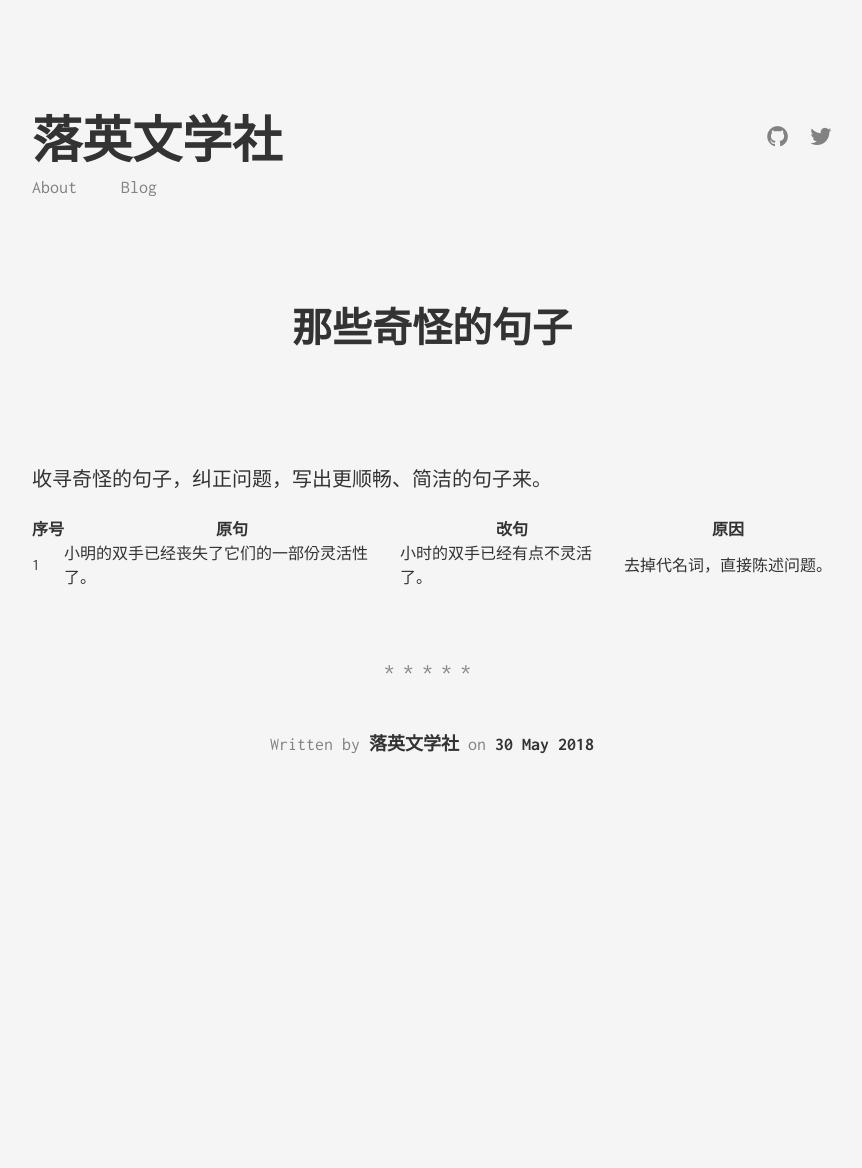
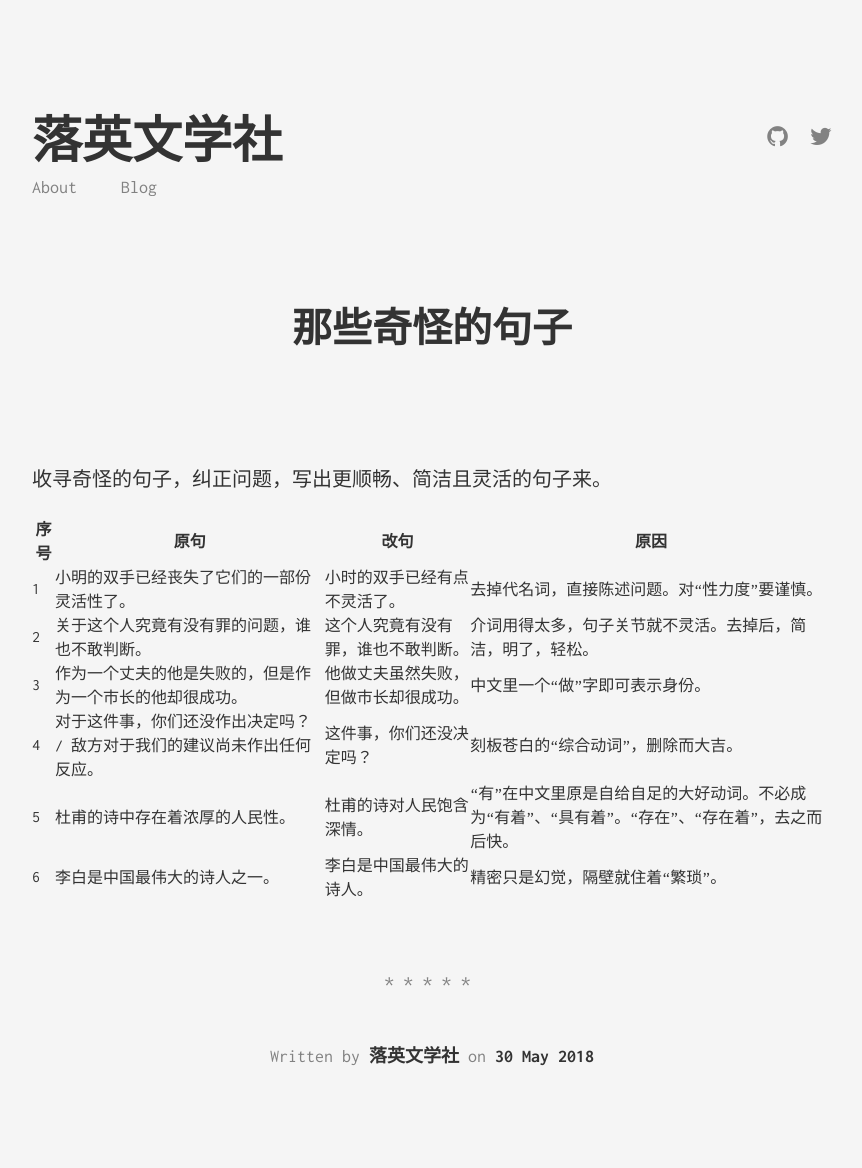
Before and after one commit to wwq0327/writing_class, a Jekyll site: the page built from _posts/2018-05-30-juziji.md, in a window 1280 px wide. Shown: the whole page, without its empty margins (208-1070 px from the left). Built offline with Jekyll 4.4.1, drawn with Linux system fonts in a browser that asks for light colours; before the commit the page ends 900 px from its top, so only the background shows below that.

Commit message:
修改。

```diff
--- a/_posts/2018-05-30-juziji.md
+++ b/_posts/2018-05-30-juziji.md
@@ -4,8 +4,13 @@ title: 那些奇怪的句子
 description: 收录平时用法奇怪的句子。
 keywords: [句子]
 ---
-收寻奇怪的句子，纠正问题，写出更顺畅、简洁的句子来。
+收寻奇怪的句子，纠正问题，写出更顺畅、简洁且灵活的句子来。
 
 序号 | 原句 | 改句 | 原因
 ---- | ---- | ---- | ----
-1 | 小明的双手已经丧失了它们的一部份灵活性了。 | 小时的双手已经有点不灵活了。 | 去掉代名词，直接陈述问题。
+1 | 小明的双手已经丧失了它们的一部份灵活性了。 | 小时的双手已经有点不灵活了。 | 去掉代名词，直接陈述问题。对“性力度”要谨慎。
+2 | 关于这个人究竟有没有罪的问题，谁也不敢判断。 | 这个人究竟有没有罪，谁也不敢判断。| 介词用得太多，句子关节就不灵活。去掉后，简洁，明了，轻松。
+3 | 作为一个丈夫的他是失败的，但是作为一个市长的他却很成功。| 他做丈夫虽然失败，但做市长却很成功。 | 中文里一个“做”字即可表示身份。
+4 | 对于这件事，你们还没作出决定吗？ / 敌方对于我们的建议尚未作出任何反应。 | 这件事，你们还没决定吗？ | 刻板苍白的“综合动词”，删除而大吉。
+5 | 杜甫的诗中存在着浓厚的人民性。 | 杜甫的诗对人民饱含深情。 | “有”在中文里原是自给自足的大好动词。不必成为“有着”、“具有着”。“存在”、“存在着”，去之而后快。
+6 | 李白是中国最伟大的诗人之一。 | 李白是中国最伟大的诗人。 | 精密只是幻觉，隔壁就住着“繁琐”。
```
